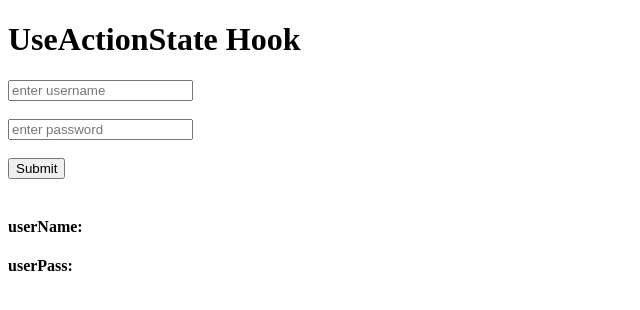
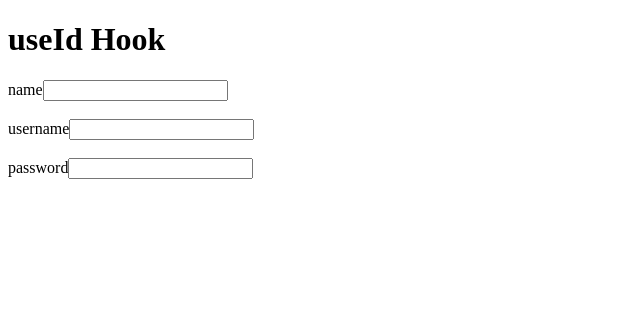
Before and after one commit to pardipYadav/react, a React (Vite) app: page / in a window 1280 px wide. Shown: the top 310 px of the page, without its empty margins (0-640 px from the left). Built offline with nearby package versions, Linux system fonts and the light colour scheme.

Commit message:
useId hook

```diff
--- a/src/App.jsx
+++ b/src/App.jsx
@@ -1,44 +1,25 @@
-import { useActionState } from "react";
+import { useId } from "react";
 
 const App = () => {
-  const handleForm = async (prevousepreviousState, FormData) => {
-    let uName = FormData.get("username");
-    let upass = FormData.get("password");
-    await new Promise((res) => setTimeout(res, 2000));
-    if (uName && upass) {
-      return { message: "Data submited ", uName, upass };
-    } else {
-      return { error: " Failed to submit enter proper data", uName, upass };
-    }
-  };
-  const [state, formAction, isPending] = useActionState(handleForm, undefined);
+  const name = useId();
+  const username = useId();
+  const password = useId();
+
   return (
     <div>
-      <h1>UseActionState Hook</h1>
-      <form action={formAction}>
-        <input type="text" name="username" placeholder="enter username" />
+      <h1>useId Hook</h1>
+      <form action="">
+        <label htmlFor={name}>name</label>
+        <input type="text" name="" id={name} />
         <br />
         <br />
-        <input
-          type="password"
-          name="password"
-          id=""
-          placeholder="enter password"
-        />
+        <label htmlFor={username}>username</label>
+        <input type="text" id={username} />
         <br />
         <br />
-        <button disabled={isPending} type="submit">
-          Submit
-        </button>
-        <br />
-        <br />
-        {state?.message && (
-          <span style={{ color: "green" }}>{state?.message}</span>
-        )}
-        {state?.error && <span style={{ color: "red" }}>{state?.error}</span>}
+        <label htmlFor={password}>password</label>
+        <input type="text" id={password} />
       </form>
-      <h4>userName:{state?.uName}</h4>
-      <h4>userPass:{state?.upass}</h4>
     </div>
   );
 };
```
